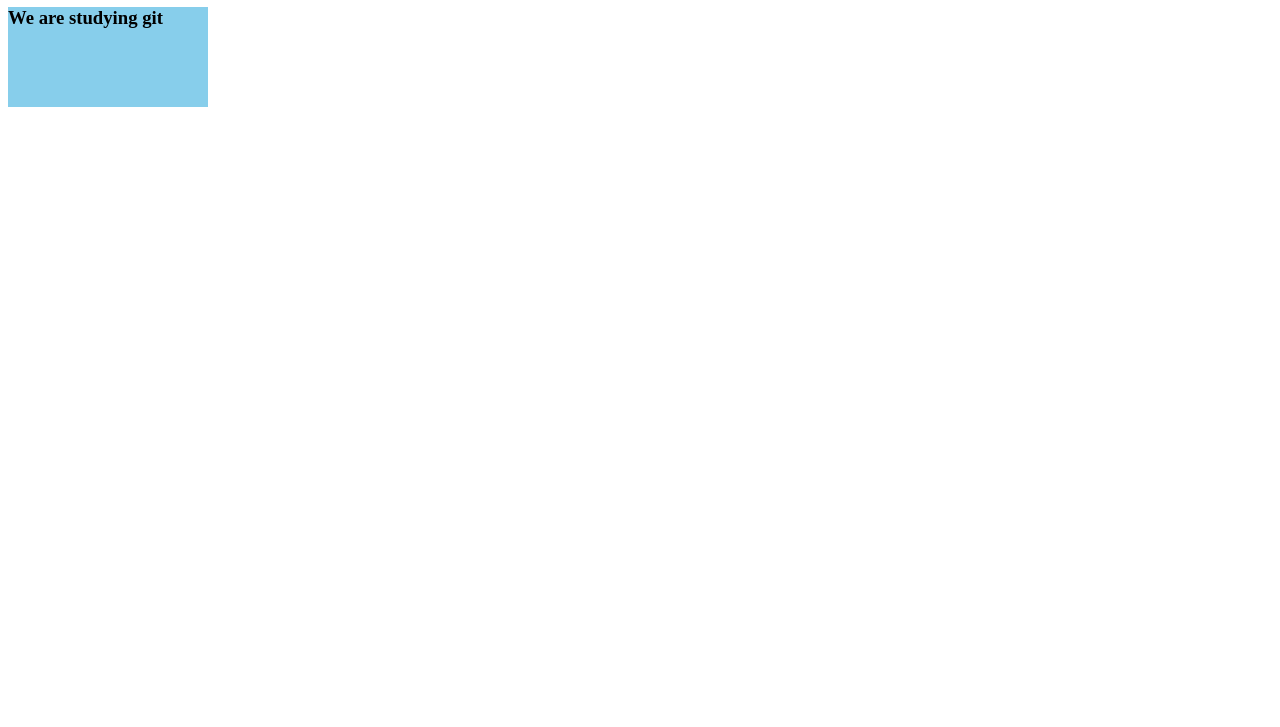
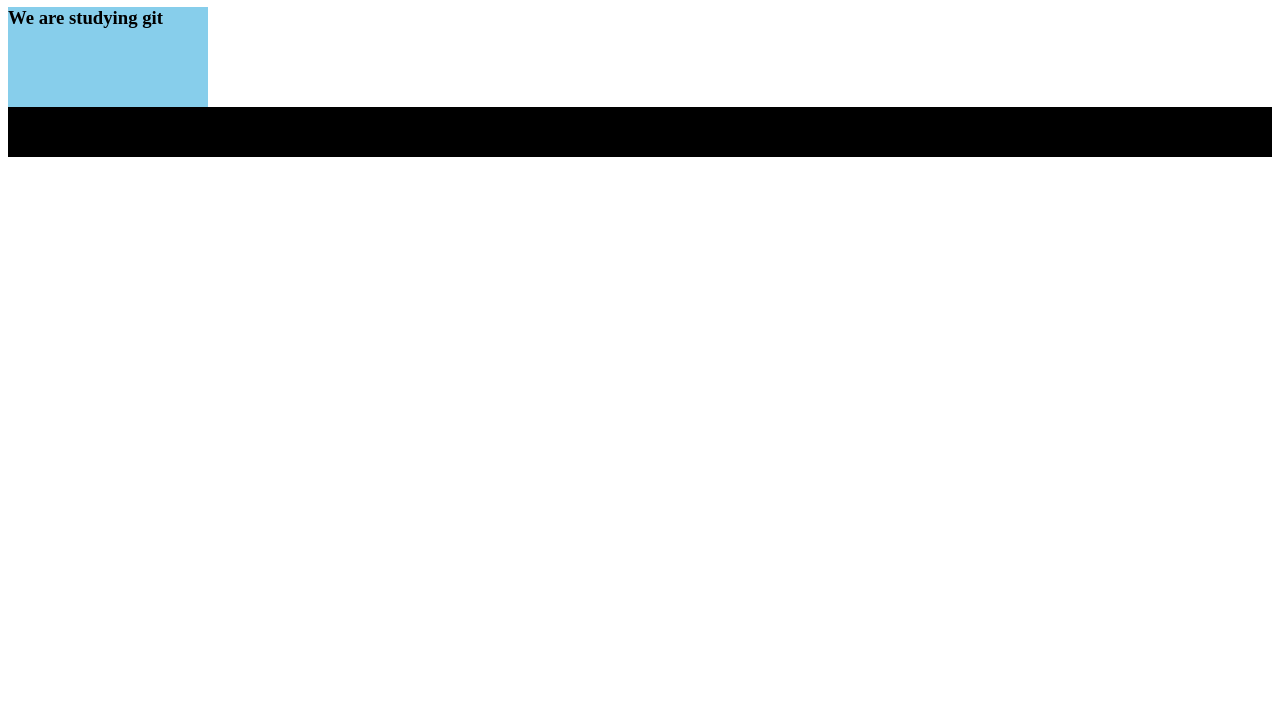
Before and after one commit to revocoder0/git-execise, a plain HTML site: page index.html in a window 1280 px wide. Shown: the part 73-800 px from the top of the page. Drawn offline with Linux system fonts and the light colour scheme.

Commit message:
footer and foot css are added

```diff
--- a/index.html
+++ b/index.html
@@ -9,5 +9,6 @@
 	<div class="container">
 		<h3>We are studying git</h3>
 	</div>
+	<footer class="foot"> Arakan Army</footer>
 </body>
 </html>
--- a/style.css
+++ b/style.css
@@ -7,3 +7,8 @@ h1{
 	height: 100px;
 	background-color: skyblue;
 }
+.foot{
+	width: 100%;
+	height: 50px;
+	background-color: black;
+}
```
